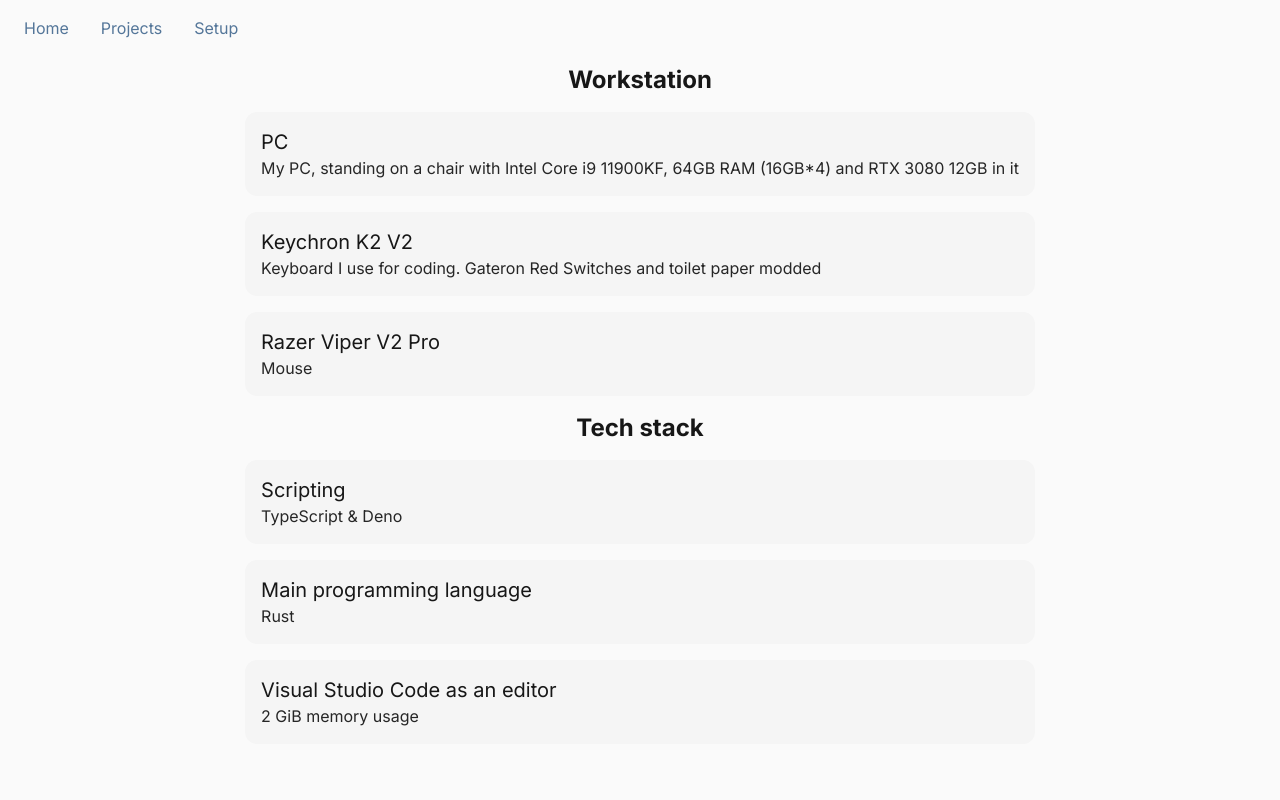
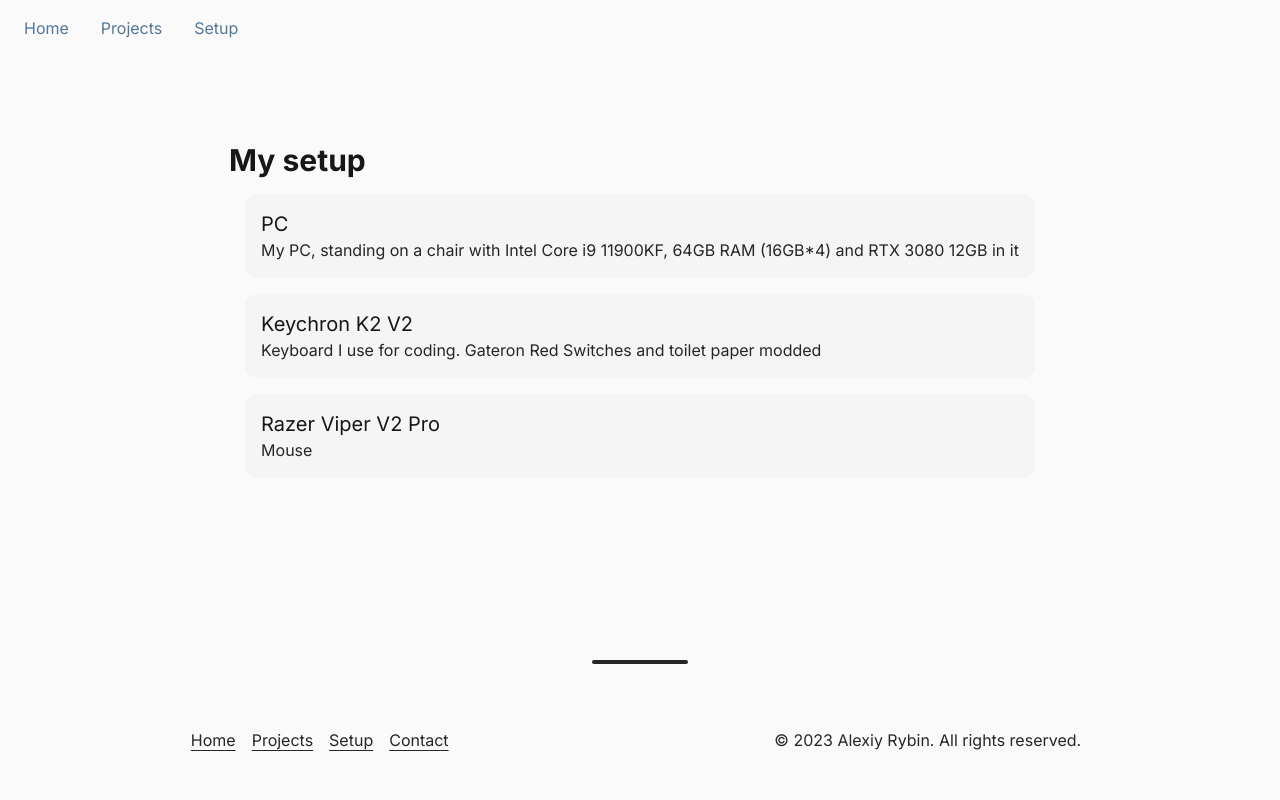
Before and after one commit to tapnisu/tapni.su, a Next.js app: page /setup in a window 1280 px wide. Shown: the top 800 px of the page. Built offline with nearby package versions, Linux system fonts and the light colour scheme; what tailwindcss-selection-variant would draw is missing.

Commit message:
Removed my tech stack

```diff
--- a/components/BasePageLayout.tsx
+++ b/components/BasePageLayout.tsx
@@ -18,7 +18,7 @@ const BasePageLayout = ({ title, description, children }: BaseLayoutProps) => (
 		<main className="bg-main-50 text-main-900 dark:bg-main-950 dark:text-main-100 selection:bg-accent-600 selection:text-accent-100 min-h-screen flex flex-col justify-between">
 			<Navbar />
 			<div className="flex flex-col items-center justify-center min-h-[50vh] p-2">
-				{children}
+				<div>{children}</div>
 			</div>
 			<Footer />
 		</main>
--- a/pages/index.tsx
+++ b/pages/index.tsx
@@ -22,7 +22,7 @@ const HomePage = () => {
 				/>
 
 				<div className="flex flex-col flex-wrap items-center justify-center p-2 h-full">
-					<h1 className="text-3xl font-semibold">
+					<h1 className="text-3xl font-bold">
 						Oh, hi! I am <span className="text-accent-600">Tapnisu</span>!
 					</h1>
 
--- a/pages/projects.tsx
+++ b/pages/projects.tsx
@@ -40,6 +40,12 @@ const ProjectsPage = () => {
 						description:
 							"Discord.js 14 bot made in TypeScript (currently tapris)",
 						language: "TypeScript"
+					},
+					{
+						name: "website",
+						url: "tapni.su",
+						description: "My personal website",
+						language: "Typescript"
 					}
 				]?.map((info) => (
 					<Card
--- a/pages/setup.tsx
+++ b/pages/setup.tsx
@@ -7,8 +7,7 @@ const SetupPage = () => {
 			title="Tapnisu - Setup"
 			description="My setup: workstation and tech stack"
 		>
-			<div>
-				<h2 className="text-2xl font-bold text-center">Workstation</h2>
+			<h1 className="text-3xl font-bold">My setup</h1>
 
 			<div>
 				{[
@@ -34,31 +33,6 @@ const SetupPage = () => {
 					/>
 				))}
 			</div>
-
-				<h2 className="text-2xl font-bold text-center">Tech stack</h2>
-				<div>
-					{[
-						{
-							name: "Scripting",
-							description: "TypeScript & Deno"
-						},
-						{
-							name: "Main programming language",
-							description: "Rust"
-						},
-						{
-							name: "Visual Studio Code as an editor",
-							description: "2 GiB memory usage"
-						}
-					].map((info) => (
-						<Card
-							title={info.name}
-							description={info.description}
-							key={info.name}
-						/>
-					))}
-				</div>
-			</div>
 		</BasePageLayout>
 	);
 };
```
Lines whose indentation alone changed are shown as unchanged.
